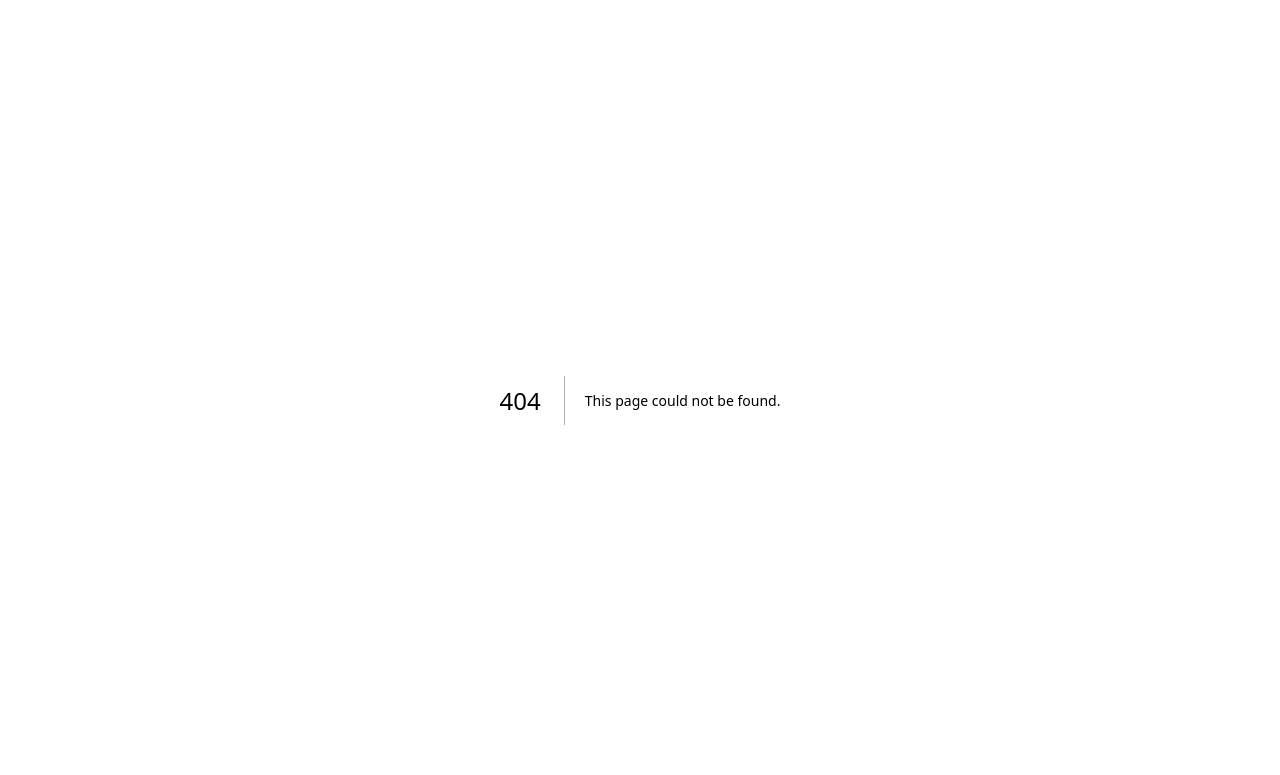
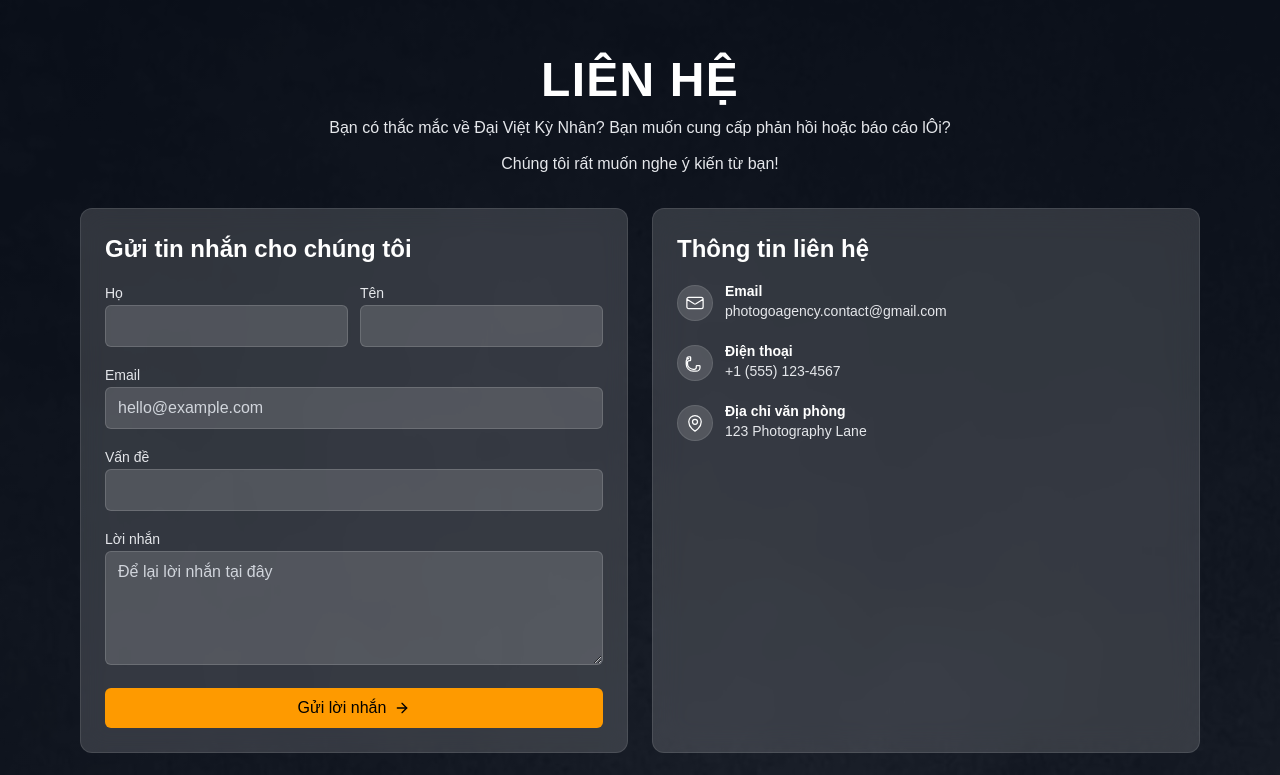
Before and after one commit to NorahC0305/DaiVietKyNhan_FE, a Next.js app: page /contact in a window 1280 px wide. Before the commit this address had no page. Shown: the top 775 px of the page. Built offline with nearby package versions, Linux system fonts and the light colour scheme.

Commit message:
Refactor input component styles for consistency, update imports, and streamline QuestionBank and QuestionStatistic pages by removing obsolete components.

```diff
--- /dev/null
+++ b/src/app/contact/page.tsx
@@ -0,0 +1,9 @@
+import ContacPage from "@pages/Public/Contact";
+
+export default async function UserInfo() {
+  return (
+    <>
+      <ContacPage />
+    </>
+  );
+}
--- /dev/null
+++ b/src/pages/Public/Contact/Components/CommunitySupport.tsx
@@ -0,0 +1,20 @@
+import React from 'react'
+
+const CommunitySupport = () => {
+  return (
+    <div className="rounded-xl bg-white/15 backdrop-blur-lg p-5 sm:p-6 border border-white/10 text-white">
+      <h2 className="text-xl sm:text-2xl font-semibold">Hỗ trợ cộng đồng</h2>
+      <p className="mt-2 text-sm text-gray-200">Tham gia cộng đồng của chúng tôi để được hỗ trợ và thảo luận nhanh hơn</p>
+      <div className="mt-5 flex flex-col sm:flex-row gap-3">
+        <a href="#" className="flex-1 inline-flex items-center justify-center gap-2 rounded-md bg-amber-500 hover:bg-amber-600 text-black font-medium px-5 py-2 transition-colors">
+          Nhóm Facebook <span>→</span>
+        </a>
+        <a href="#" className="flex-1 inline-flex items-center justify-center gap-2 rounded-md bg-amber-500 hover:bg-amber-600 text-black font-medium px-5 py-2 transition-colors">
+          Discord DVKN <span>→</span>
+        </a>
+      </div>
+    </div>
+  )
+}
+
+export default CommunitySupport
--- /dev/null
+++ b/src/pages/Public/Contact/Components/ContactForm.tsx
@@ -0,0 +1,64 @@
+import { ArrowRightIcon } from "lucide-react";
+import React from "react";
+
+const ContactForm = () => {
+  return (
+    <div className="rounded-xl bg-white/15 backdrop-blur-md p-5 sm:p-6 border border-white/10 text-white">
+      <h2 className="text-xl sm:text-2xl font-semibold">
+        Gửi tin nhắn cho chúng tôi
+      </h2>
+      <form className="mt-4 space-y-4">
+        <div className="grid grid-cols-1 sm:grid-cols-2 gap-3">
+          <div className="space-y-1">
+            <label className="text-sm text-gray-200">Họ</label>
+            <input
+              className="w-full rounded-md bg-white/15 border border-white/15 px-3 py-2 placeholder-gray-300 text-white focus:outline-none focus:ring-2 focus:ring-amber-400/70"
+              placeholder=""
+            />
+          </div>
+          <div className="space-y-1">
+            <label className="text-sm text-gray-200">Tên</label>
+            <input
+              className="w-full rounded-md bg-white/15 border border-white/15 px-3 py-2 placeholder-gray-300 text-white focus:outline-none focus:ring-2 focus:ring-amber-400/70"
+              placeholder=""
+            />
+          </div>
+        </div>
+        <div className="space-y-1">
+          <label className="text-sm text-gray-200">Email</label>
+          <input
+            type="email"
+            className="w-full rounded-md bg-white/15 border border-white/15 px-3 py-2 placeholder-gray-300 text-white focus:outline-none focus:ring-2 focus:ring-amber-400/70"
+            placeholder="hello@example.com"
+          />
+        </div>
+        <div className="space-y-1">
+          <label className="text-sm text-gray-200">Vấn đề</label>
+          <input
+            className="w-full rounded-md bg-white/15 border border-white/15 px-3 py-2 placeholder-gray-300 text-white focus:outline-none focus:ring-2 focus:ring-amber-400/70"
+            placeholder=""
+          />
+        </div>
+        <div className="space-y-1">
+          <label className="text-sm text-gray-200">Lời nhắn</label>
+          <textarea
+            rows={4}
+            className="w-full rounded-md bg-white/15 border border-white/15 px-3 py-2 placeholder-gray-300 text-white resize-y focus:outline-none focus:ring-2 focus:ring-amber-400/70"
+            placeholder="Để lại lời nhắn tại đây"
+          ></textarea>
+        </div>
+        <div>
+          <button
+            type="button"
+            className="w-full inline-flex items-center justify-center gap-2 rounded-md bg-amber-500 hover:bg-amber-600 text-black font-medium px-5 py-2 transition-colors"
+          >
+            Gửi lời nhắn
+            <ArrowRightIcon className="w-4 h-4" />
+          </button>
+        </div>
+      </form>
+    </div>
+  );
+};
+
+export default ContactForm;
--- /dev/null
+++ b/src/pages/Public/Contact/Components/ContactHeader.tsx
@@ -0,0 +1,15 @@
+import React from 'react'
+
+const ContactHeader = () => {
+  return (
+    <div className="text-center text-white space-y-3">
+      <h1 className="text-4xl sm:text-5xl tracking-wide font-bold">LIÊN HỆ</h1>
+      <p className="text-sm sm:text-base text-gray-200">
+        Bạn có thắc mắc về Đại Việt Kỳ Nhân? Bạn muốn cung cấp phản hồi hoặc báo cáo lÔi?
+      </p>
+      <p className="text-sm sm:text-base text-gray-200">Chúng tôi rất muốn nghe ý kiến từ bạn!</p>
+    </div>
+  )
+}
+
+export default ContactHeader
--- /dev/null
+++ b/src/pages/Public/Contact/Components/ContactInfo.tsx
@@ -0,0 +1,47 @@
+import React from 'react'
+
+const ContactInfo = () => {
+  return (
+    <div className="rounded-xl bg-white/15 backdrop-blur-lg p-5 sm:p-6 border border-white/10 text-white">
+      <h2 className="text-xl sm:text-2xl font-semibold">Thông tin liên hệ</h2>
+      <div className="mt-4 space-y-5">
+        <div className="flex items-start gap-3">
+          <div className="mt-1 h-9 w-9 flex items-center justify-center rounded-full bg-white/15 border border-white/10">
+            <svg xmlns="http://www.w3.org/2000/svg" viewBox="0 0 24 24" fill="none" stroke="currentColor" className="h-5 w-5">
+              <path strokeLinecap="round" strokeLinejoin="round" strokeWidth="1.5" d="M21.75 7.5v9a2.25 2.25 0 0 1-2.25 2.25H4.5A2.25 2.25 0 0 1 2.25 16.5v-9m19.5 0A2.25 2.25 0 0 0 19.5 5.25H4.5A2.25 2.25 0 0 0 2.25 7.5m19.5 0-8.682 5.421a2.25 2.25 0 0 1-2.136 0L2.25 7.5" />
+            </svg>
+          </div>
+          <div>
+            <div className="text-sm font-semibold">Email</div>
+            <div className="text-sm text-gray-200">photogoagency.contact@gmail.com</div>
+          </div>
+        </div>
+        <div className="flex items-start gap-3">
+          <div className="mt-1 h-9 w-9 flex items-center justify-center rounded-full bg-white/15 border border-white/10">
+            <svg xmlns="http://www.w3.org/2000/svg" viewBox="0 0 24 24" fill="none" stroke="currentColor" className="h-5 w-5">
+              <path strokeLinecap="round" strokeLinejoin="round" strokeWidth="1.5" d="M2.25 6.75c0-1.243 1.007-2.25 2.25-2.25h1.5c.414 0 .75.336.75.75v3c0 .414-.336.75-.75.75H5.25A2.25 2.25 0 0 0 3 11.25v1.5a6.75 6.75 0 0 0 6.75 6.75h1.5a2.25 2.25 0 0 0 2.25-2.25v-1.5c0-.414.336-.75.75-.75h3c.414 0 .75.336.75.75v1.5a4.5 4.5 0 0 1-4.5 4.5H9.75C5.245 21.75 1.5 18.005 1.5 13.5V9.75a3 3 0 0 1 3-3z" />
+            </svg>
+          </div>
+          <div>
+            <div className="text-sm font-semibold">Điện thoại</div>
+            <div className="text-sm text-gray-200">+1 (555) 123-4567</div>
+          </div>
+        </div>
+        <div className="flex items-start gap-3">
+          <div className="mt-1 h-9 w-9 flex items-center justify-center rounded-full bg-white/15 border border-white/10">
+            <svg xmlns="http://www.w3.org/2000/svg" viewBox="0 0 24 24" fill="none" stroke="currentColor" className="h-5 w-5">
+              <path strokeLinecap="round" strokeLinejoin="round" strokeWidth="1.5" d="M15 10.5a3 3 0 1 1-6 0 3 3 0 0 1 6 0Z" />
+              <path strokeLinecap="round" strokeLinejoin="round" strokeWidth="1.5" d="M19.5 10.5c0 7.142-7.5 11.25-7.5 11.25S4.5 17.642 4.5 10.5a7.5 7.5 0 1 1 15 0Z" />
+            </svg>
+          </div>
+          <div>
+            <div className="text-sm font-semibold">Địa chỉ văn phòng</div>
+            <div className="text-sm text-gray-200">123 Photography Lane</div>
+          </div>
+        </div>
+      </div>
+    </div>
+  )
+}
+
+export default ContactInfo
--- /dev/null
+++ b/src/pages/Public/Contact/index.tsx
@@ -0,0 +1,30 @@
+import React from "react";
+import ContactHeader from "./Components/ContactHeader";
+import ContactForm from "./Components/ContactForm";
+import ContactInfo from "./Components/ContactInfo";
+import CommunitySupport from "./Components/CommunitySupport";
+
+const ContacPage = () => {
+  return (
+    <div
+      className="min-h-screen w-full bg-center bg-fixed"
+    >
+      {/* translucent gray overlay */}
+      <div className="min-h-screen w-full bg-gray-900/60">
+        <div className="mx-auto max-w-6xl px-4 py-10 sm:py-14">
+          <ContactHeader />
+
+          <div className="mt-8 grid grid-cols-1 lg:grid-cols-2 gap-6">
+            <ContactForm />
+            <ContactInfo />
+            <div className="lg:col-start-2">
+              <CommunitySupport />
+            </div>
+          </div>
+        </div>
+      </div>
+    </div>
+  );
+};
+
+export default ContacPage;
```
